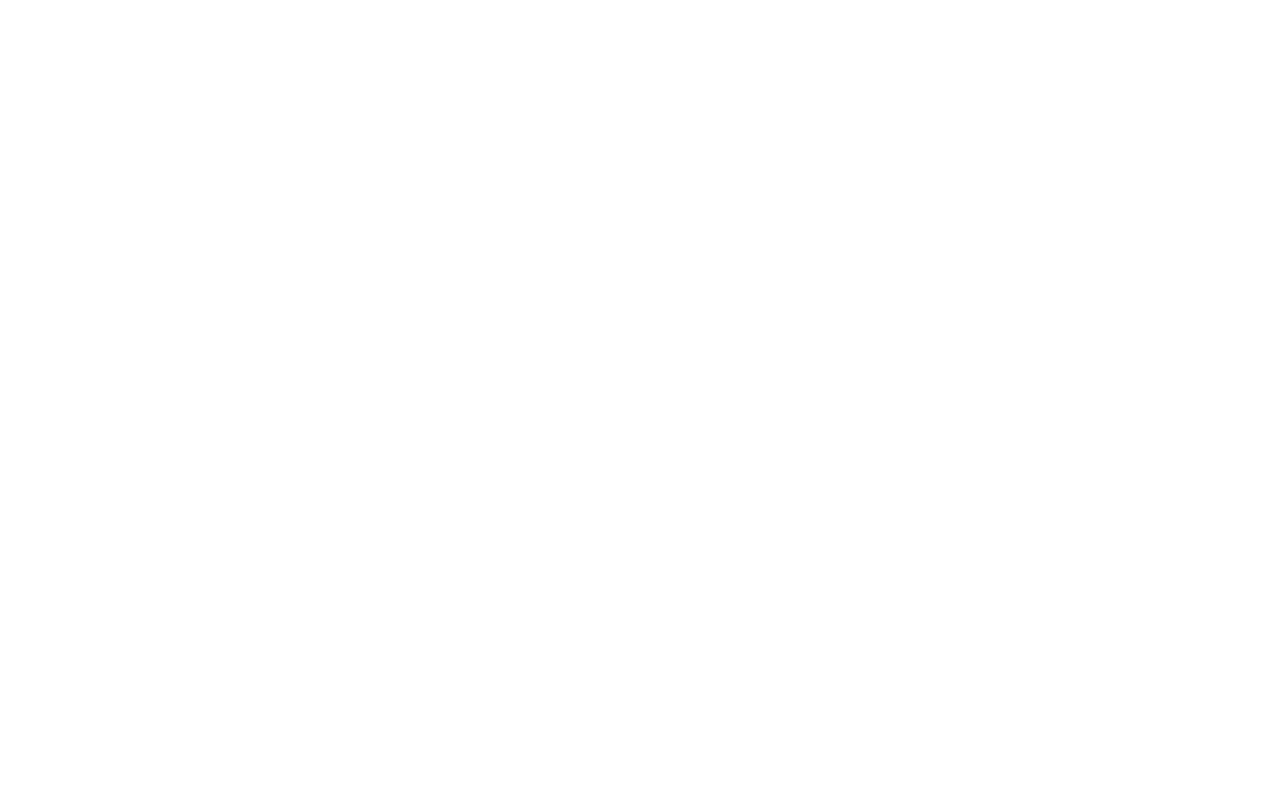
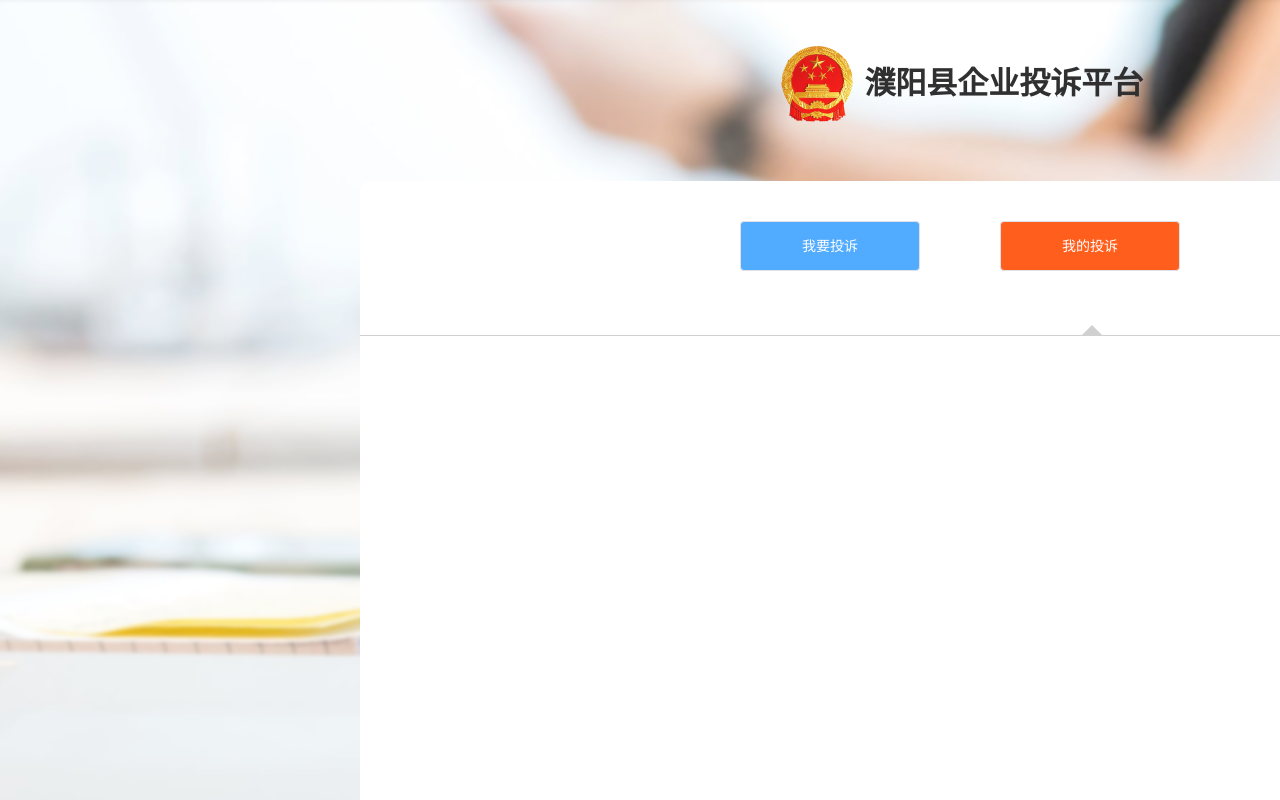
Before and after one commit to shiyuw/puyang, a Vue app: page /complain/mycomplains in a window 1280 px wide. Shown: the top 800 px of the page. Built offline with nearby package versions, Linux system fonts and the light colour scheme.

Commit message:
增加投诉模块

```diff
--- a/src/components/complain/complain.vue
+++ b/src/components/complain/complain.vue
@@ -0,0 +1,112 @@
+<template>
+    <el-container>
+        <el-main>
+            <div class="complain-wrapper">
+                <div class="usernav">
+                    <div class="user-img"><img width='35' height='35' src="@/assets/images/logo.png" alt="user"></div>
+                    <div class="user-info">用户：{{username}}</div>
+                    <div class="user-signout" @click="signout"><img src="@/assets/images/close.png" alt=""></div>
+                </div>
+                <div class="complain-header">
+                    <img src="@/assets/images/logo.png" alt="logo">
+                    濮阳县企业投诉平台
+                </div>
+                <div class="complain-body">
+                    <router-view />
+                </div>
+            </div>
+
+        </el-main>
+    </el-container>
+
+</template>
+<script>
+export default {
+    data(){
+        return{
+           username:'135XXXX'
+        }
+
+
+    },
+    methods:{
+        signout(){
+            this.$router.replace('/')
+        }
+
+
+    }
+}
+</script>
+<style lang="less" scoped>
+.el-main {
+    background: url('../../assets/images/bg.png') no-repeat center center;
+    background-size: cover;
+    height:1080px;
+    width:100%;
+    opacity: 0.9;
+    position: relative;
+    font-family:Microsoft YaHei;
+    overflow: hidden;
+    .complain-wrapper{
+        position: absolute;
+        width:1200px;
+        top:43px;
+        left:360px;
+        .usernav{
+            position: absolute;
+            top:-22px;
+            right:-302px;
+            line-height: 35px;
+            color:#1A1A1A;
+            div{
+                display: inline-block;
+            }
+            .user-img{
+                height:35px;
+                width: 35px;
+                border-radius: 50%;
+                img{
+                    border-radius: 50%;
+                }
+            }
+            .user-info{
+                margin-left:15px;
+                font-size:14px;
+                line-height: 35px;
+            }
+            .user-signout{
+                margin-left:56px;
+                img{
+                    margin:5px auto;
+                    cursor: pointer;
+                }
+            }
+        }
+        .complain-header{
+            height:81px;
+            line-height: 81px;
+
+            // width:271px;
+            // height:31px;
+            margin:0 auto;
+            font-size:31px;
+            font-family:Microsoft YaHei;
+            font-weight:bold;
+            color:rgba(26,26,26,1);
+        }
+        .complain-body{
+            width:1200px;
+            height:900px;
+            background:rgba(255,255,255,1);
+            border-radius:10px 10px 0px 0px;
+            margin:0 auto;
+            margin-top:57px;
+        }
+
+
+    }
+
+
+}
+</style>
--- /dev/null
+++ b/src/components/complain/mycomplains.vue
@@ -0,0 +1,60 @@
+<template>
+    <div>
+        <div class="com-body-header">
+            <el-button style="background:rgba(63,162,255,1);">我要投诉</el-button>
+            <el-button style="background:rgba(255,77,5,1); margin-left:80px;">我的投诉</el-button>
+
+        </div>
+
+    </div>
+
+</template>
+
+<script>
+export default {
+
+}
+</script>
+
+<style lang="less" scoped>
+    .com-body-header{
+        position: relative;
+        width: 100%;
+        height: 114px;
+        border-bottom:1px solid #ccc;
+        padding-top:40px;
+        button{
+            border-radius:4px;
+            height:50px;
+            width:180px;
+            color:#fff;
+        }
+    &::after{
+        content:'';
+        height:0;
+        width: 0;
+        top:134px;
+        right:458px;
+        border-bottom:10px solid #ccc;
+        border-top:10px solid transparent;
+        border-left:10px solid transparent;
+        border-right:10px solid transparent;
+        position: absolute;
+
+    }
+    .com-content{
+        width:550px;
+        height:auto;
+        margin:0 auto;
+        margin-top:40px;
+        .label-name{
+            width:70px;
+            text-align: right;
+        }
+        input{
+
+        }
+    }
+}
+
+</style>
--- /dev/null
+++ b/src/components/complain/tocomplain.vue
@@ -0,0 +1,195 @@
+<template>
+    <div>
+        <div class="com-body-header">
+            <el-button style="background:rgba(63,162,255,1);">我要投诉</el-button>
+            <el-button style="background:rgba(255,77,5,1); margin-left:80px;">我的投诉</el-button>
+        </div>
+        <div class="com-content">
+            <div class="form-item">
+                <div class="label-name">企业名称：</div>
+                <input type="text" v-model="companyName">
+            </div>
+            <div class="form-item">
+                <div class="label-name">姓名：</div>
+                <input type="text" v-model="userName">
+            </div>
+            <div class="form-item">
+                <div class="label-name">手机号码：</div>
+                <input type="text" v-model="mobile">
+            </div>
+            <div class="form-item">
+                <div class="label-name">标题：</div>
+                <input type="text" v-model="title">
+            </div>
+            <div class="form-item">
+                <div class="label-name valign">内容:</div>
+                <textarea style="width:500px;margin-left:10px;"  v-model="content" ></textarea>
+            </div>
+            <div class="form-item">
+                <div class="label-name valign">附件:</div>
+                <el-upload
+                    class="avatar-uploader"
+                    action="https://jsonplaceholder.typicode.com/posts/"
+                    :show-file-list="false"
+                    :on-success="handleAvatarSuccess"
+                    :before-upload="beforeAvatarUpload">
+                    <img v-if="imageUrl" :src="imageUrl" class="avatar">
+                    <i v-else class="el-icon-plus avatar-uploader-icon"></i>
+                </el-upload>
+            </div>
+            <div class="form-item">
+                <el-button>提交</el-button>
+            </div>
+        </div>
+    </div>
+
+</template>
+
+<script>
+export default {
+    data(){
+        return{
+            companyName:'',
+            userName:'',
+            mobile:'',
+            title:'',
+            content:'',
+            imageUrl:'',
+
+        }
+
+    },
+    methods:{
+        handleAvatarSuccess(){
+
+        },
+        beforeAvatarUpload(){
+
+        }
+    }
+
+}
+</script>
+
+<style lang="less">
+    .com-body-header{
+        position: relative;
+        width: 100%;
+        height: 114px;
+        border-bottom:1px solid #ccc;
+        padding-top:40px;
+        button{
+            border-radius:4px;
+            height:50px;
+            width:180px;
+            color:#fff;
+        }
+    &::after{
+        content:'';
+        height:0;
+        width: 0;
+        top:134px;
+        left:458px;
+        border-bottom:10px solid #ccc;
+        border-top:10px solid transparent;
+        border-left:10px solid transparent;
+        border-right:10px solid transparent;
+        position: absolute;
+
+    }
+
+
+}
+.com-content{
+        width:600px;
+        height:auto;
+        margin:0 auto;
+        margin-top:40px;
+
+        .form-item{
+            margin-bottom:20px;
+            line-height: 27px;
+            .label-name{
+                width:70px;
+                text-align: right;
+                display: inline-block;
+                overflow: hidden;
+            }
+
+            input{
+                margin-left:10px;
+                border:1px solid #DEDEDE;;
+                border-radius: 0;
+                box-shadow: 0;
+                font-size:16px;
+                height:38px;
+                width:280px;
+                line-height:30px;
+                width:500px;
+                color:#DEDEDE;
+            }
+            textarea{
+                width: 500px;
+                height: 200px;
+                resize: none;
+                border:1px solid #DEDEDE;
+
+
+            }
+            button{
+                width: 360px;
+                height: 52px;
+                border:none;
+                background:linear-gradient(-90deg,rgba(255,76,5,1) 0%,rgba(255,136,0,1) 100%);
+                // padding:17px;
+                text-align: center;
+                color:#fff;
+                line-height: 31px;
+            }
+
+        }
+        .valign{
+                // line-height: 0;
+                // position: absolute;
+                vertical-align: top;
+                // top:0;
+                // left:0;
+
+        }
+
+    }
+
+.avatar-uploader{
+    width:500px;
+    display: inline-block;
+    margin-left:10px;
+    .el-upload {
+        float:left;
+        border: 1px solid #d9d9d9;
+        border-radius: 6px;
+        cursor: pointer;
+        position: relative;
+        overflow: hidden;
+        height:100px;
+        width:100px;
+  }
+  .el-upload:hover {
+    border-color: #409EFF;
+  }
+}
+.avatar-uploader-icon {
+    font-size: 28px;
+    color: #8c939d;
+    width: 100px;
+    height: 100px;
+    line-height: 100px;
+    text-align: center;
+  }
+.avatar {
+    width: 100px;
+    height: 100px;
+    display: block;
+    border:1px solid #dedede;
+  }
+
+</style>
--- a/src/components/login/register.vue
+++ b/src/components/login/register.vue
@@ -50,7 +50,7 @@
     },
     methods:{
         register(){
-
+            this.$router.replace('/login/success')
         },
         goBack(){
             this.$router.replace('/')
--- a/src/components/login/success.vue
+++ b/src/components/login/success.vue
@@ -44,6 +44,7 @@
         .success-icon{
             background-color: rgba(25,202,127,0.8);
             color:#fff;
+            padding:0;
             width: 64px;
             height: 64px;
             line-height: 64px;
@@ -54,10 +55,14 @@
             margin:0 auto;
         }
         .info-item{
-            width:160px;
+            width:180px;
             margin:0 auto;
             margin-top:58px;
             font-family:Microsoft YaHei;
+            font-size:16px;
+            a{
+                text-decoration: none;
+            }
         }
         .info-message{
             height:24px;
@@ -68,11 +73,6 @@
             line-height:40px;
 
         }
-        .info-jump{
-            font-size:16px;
-            a{
-                text-decoration: none;
-            }
-        }
+
     }
 </style>
--- a/src/router/index.js
+++ b/src/router/index.js
@@ -47,9 +47,21 @@
     component: ()=> import('@/components/intro/intro')
   },
   {
-    path: '/complain',
+    path: '/complain/',
     name: 'complain',
-    component: ()=> import('@/components/complain/complain')
+    component: ()=> import('@/components/complain/complain'),
+    children:[
+      {
+        path: '/complain/',
+        name: 'tocomplain',
+        component: ()=> import('@/components/complain/tocomplain'),
+      },
+      {
+        path: '/complain/mycomplains',
+        name: 'mycomplains',
+        component: ()=> import('@/components/complain/mycomplains.vue'),
+      },
+    ]
   },
   {
     path: '/about',
```
Also changed, not shown: src/assets/images/close.png (added).
